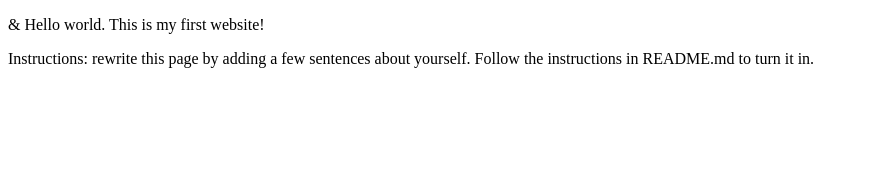
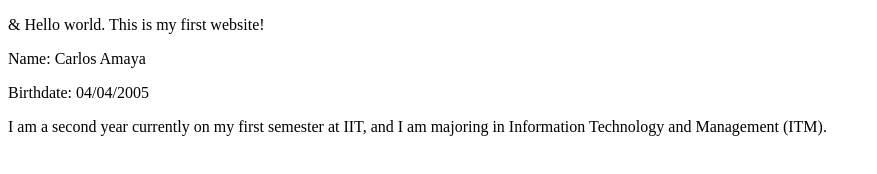
Before and after one commit to camaya045/webdev_lab1, a plain HTML site: page index.html in a window 1280 px wide. Shown: the whole page, without its empty margins (0-877 px from the left). Drawn offline with Linux system fonts and the light colour scheme.

Commit message:
Update index.html

```diff
--- a/index.html
+++ b/index.html
@@ -6,6 +6,8 @@
 </head>
 <body>
   <p>&amp; Hello world. This is my first website!</p>
-  <p>Instructions: rewrite this page by adding a few sentences about yourself. Follow the instructions in README.md to turn it in.</p>
+  <p>Name: Carlos Amaya</p>
+  <p>Birthdate: 04/04/2005</p>
+  <p>I am a second year currently on my first semester at IIT, and I am majoring in Information Technology and Management (ITM).</p>
 </body>
 </html>
```
